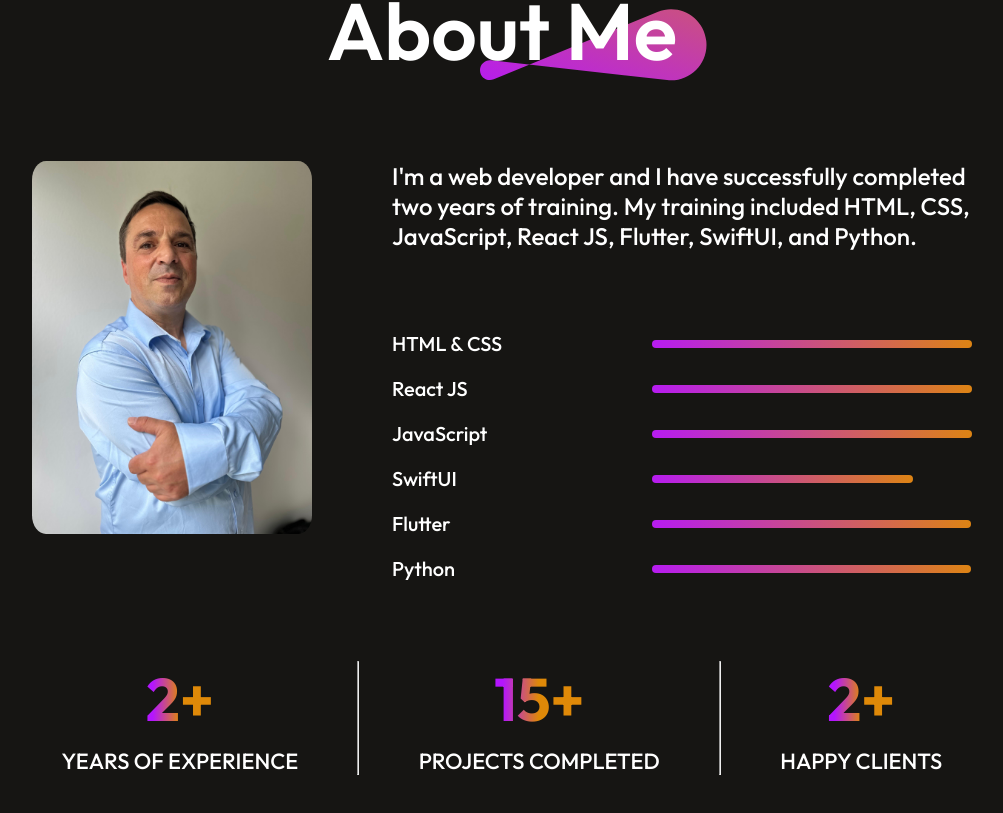
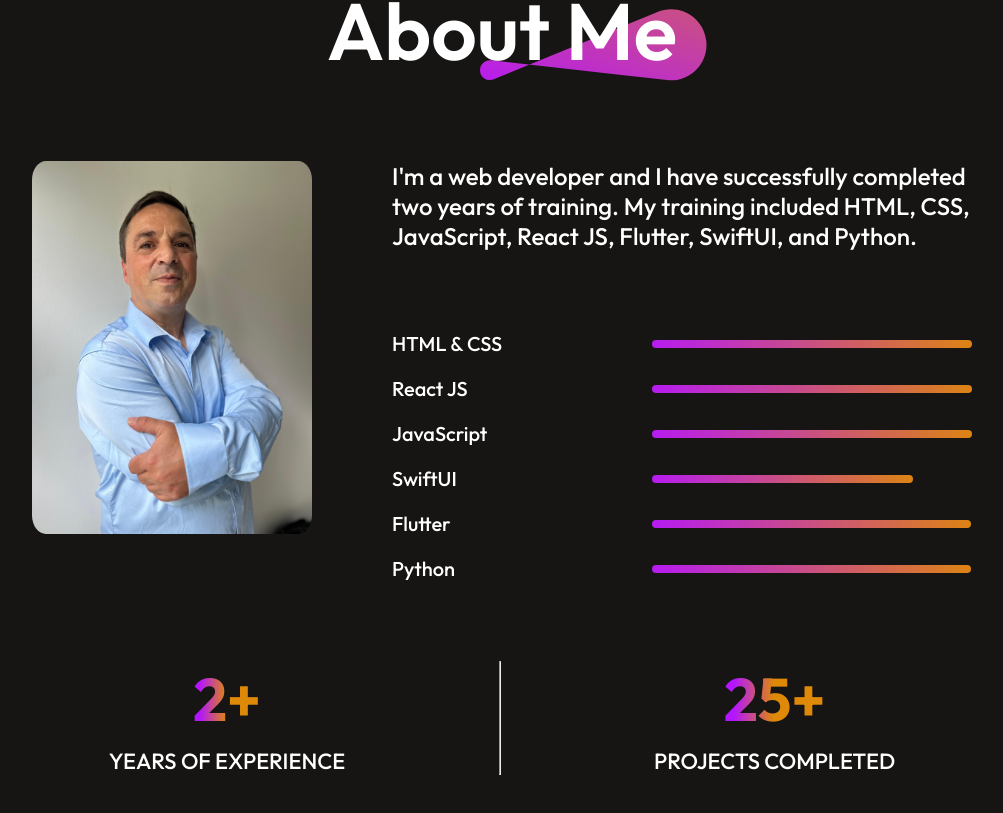
Before and after one commit to Giancarlo49/portfolio2024, a React (Vite) app: page / in a window 1280 px wide. Shown: the part 1120-1933 px from the top of the page, without its empty margins (138-1141 px from the left). Built offline with nearby package versions, Linux system fonts and the light colour scheme.

Commit message:
weitere Anpassungen vorgenommen

```diff
--- a/src/Components/About/About.jsx
+++ b/src/Components/About/About.jsx
@@ -36,14 +36,14 @@ const About = () => {
               </div>
               <hr />
               <div className="about-achievement">
-                  <h1>15+</h1>
+                  <h1>25+</h1>
                   <p>PROJECTS COMPLETED</p>
               </div>
-              <hr />
+              {/* <hr />
               <div className="about-achievement">
                   <h1>2+</h1>
                   <p>HAPPY CLIENTS</p>
-              </div>
+              </div> */}
           </div>
     </div>
   )
```
